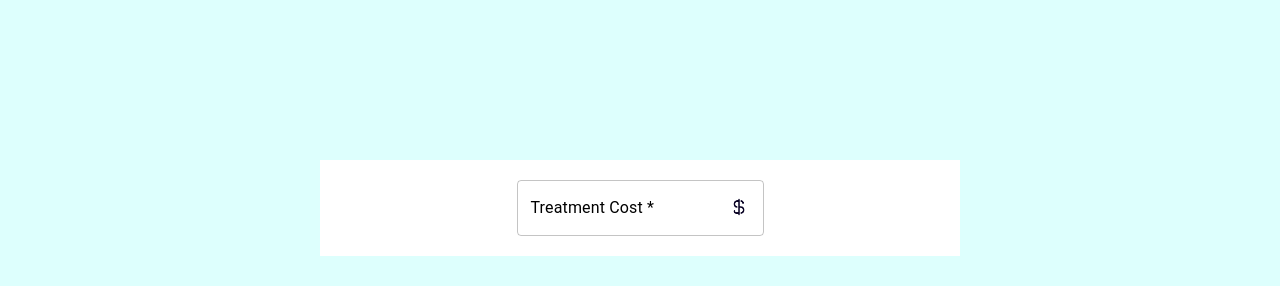
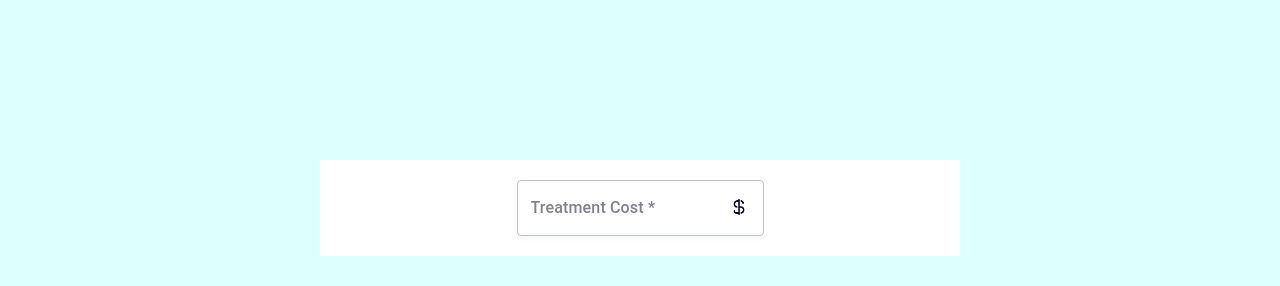
Before and after one commit to mary-balukleeva/gil-test-task, a React (Create React App) app: page / in a window 1280 px wide. Shown: the top 286 px of the page. Built offline with nearby package versions, Linux system fonts and the light colour scheme; a web font is replaced by a local one.

Commit message:
fix hover and focus styles

```diff
--- a/src/Components/CostField/CostField.css
+++ b/src/Components/CostField/CostField.css
@@ -10,6 +10,7 @@
   position: relative;
   margin: 0 auto;
   width: 247px;
+  box-shadow: 0 2px 4px 0 rgba(236, 238, 246, 0.6);
 }
 
 .cost-form img {
@@ -40,8 +41,23 @@
   border-color: black;
 }
 
-.cost-form .MuiOutlinedInput-root.Mui-focused .MuiOutlinedInput-notchedOutline:hover {
-  border-color: black;
+.cost-form .MuiInputBase-root.MuiOutlinedInput-root.MuiInputBase-formControl:hover .MuiOutlinedInput-notchedOutline {
+  border: solid 1px #2800f0;
 }
 
-.cost-form  {}
+.cost-form .MuiFormControl-root.MuiTextField-root:hover > label.MuiFormLabel-root.MuiInputLabel-root {
+  color: #2800f0;
+}
+
+.cost-form .MuiFormControl-root.MuiTextField-root > label.MuiFormLabel-root.MuiInputLabel-root {
+  color: rgba(9, 2, 36, 0.5);
+  font-weight: 500;
+}
+
+.cost-form .MuiFormControl-root.MuiTextField-root .MuiFormLabel-root {
+  color: rgba(0, 0, 0, 0.23);
+}
+
+.cost-form .MuiOutlinedInput-notchedOutline {
+  transition: all ease .4s;
+}
```
